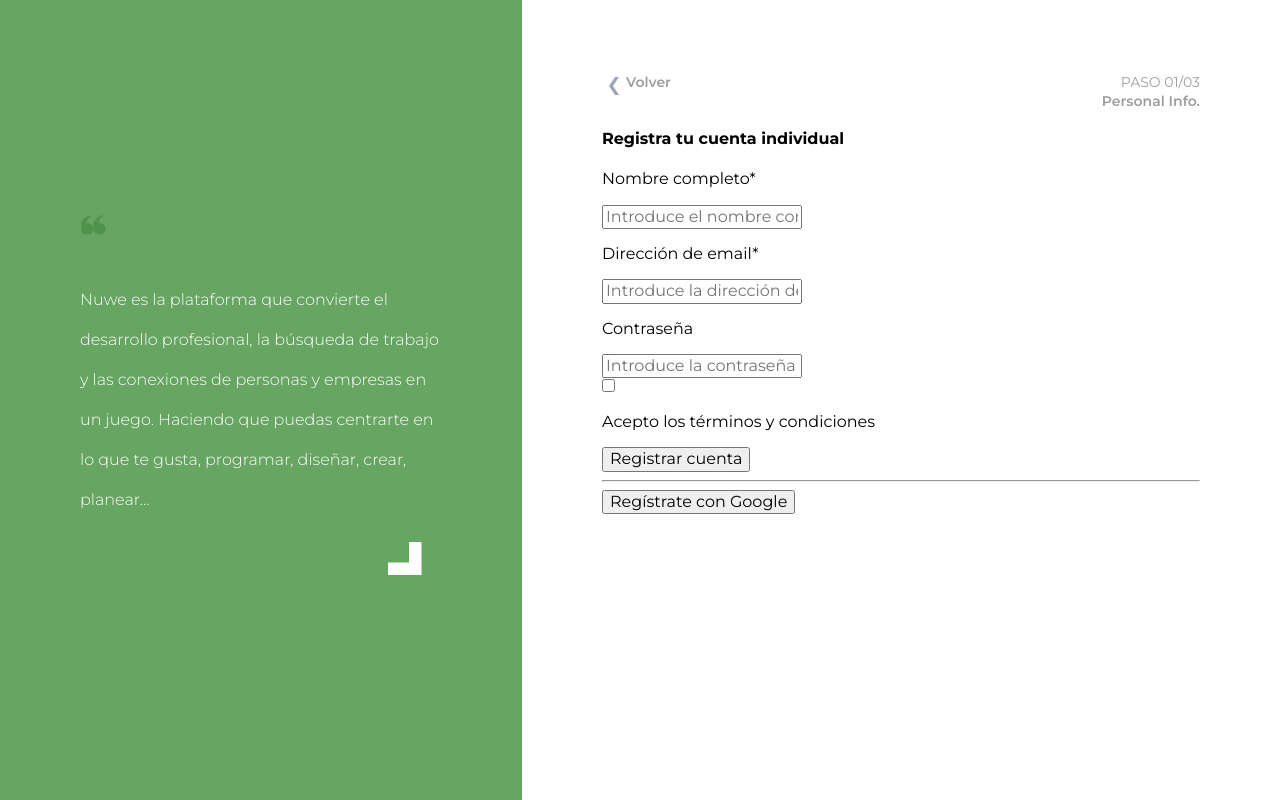
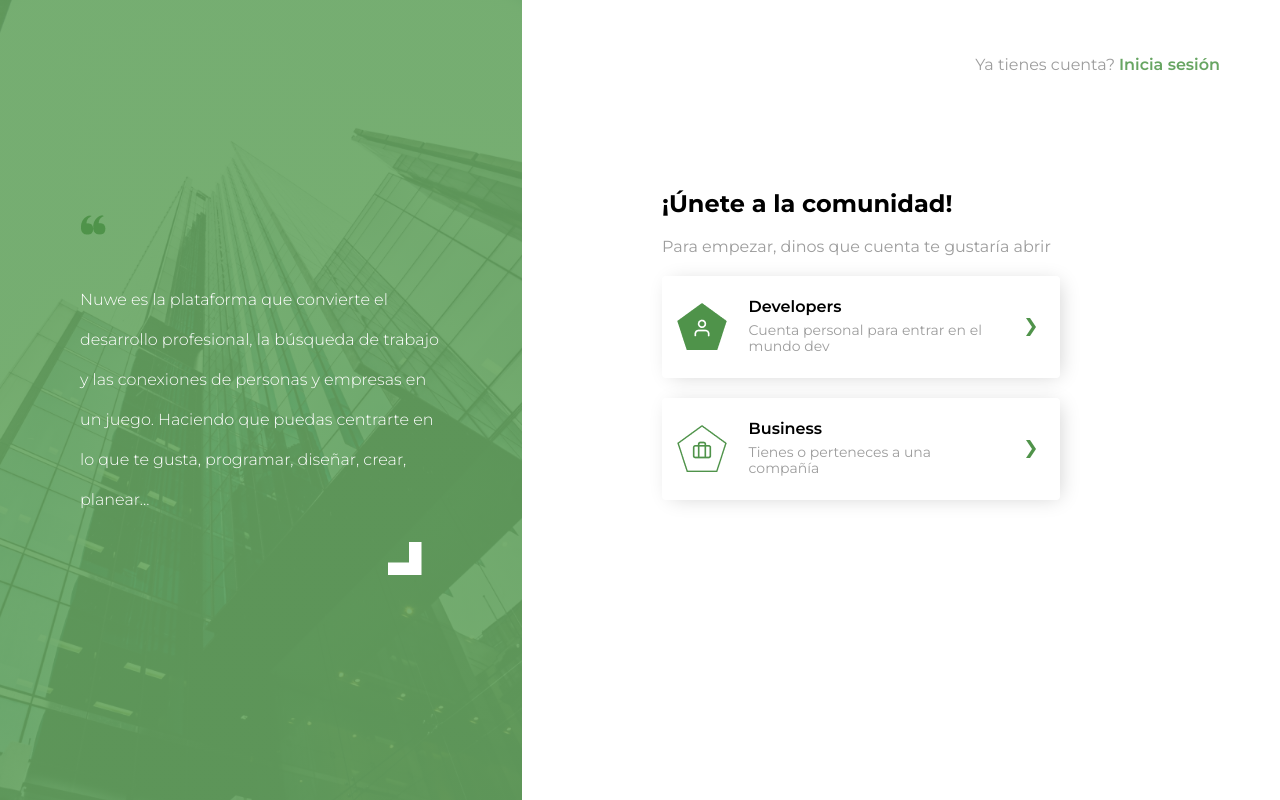
Before and after one commit to Jocalu/mwc-hackaton, a React (Create React App) app: page / in a window 1280 px wide. Built offline with nearby package versions, Linux system fonts and the light colour scheme.

Commit message:
Add Layout image

```diff
--- a/package.json
+++ b/package.json
@@ -10,6 +10,7 @@
     "prop-types": "^15.7.2",
     "react": "^17.0.2",
     "react-dom": "^17.0.2",
+    "react-router-dom": "^5.2.0",
     "react-scripts": "4.0.3",
     "web-vitals": "^1.0.1"
   },
--- a/src/assets/scss/_colors.scss
+++ b/src/assets/scss/_colors.scss
@@ -2,6 +2,7 @@
   "black": #000000,
   "dark-green": #50934a,
   "green": #67a562,
+  "green-opacity": rgba(103, 165, 98, 0.9),
   "grey": #9d9d9d,
   "light-grey": #b5b5b5,
   "light-blue": #f5f9ff,
--- a/src/components/Header/Header.jsx
+++ b/src/components/Header/Header.jsx
@@ -1,20 +1,20 @@
 import React from 'react';
 import './Header.scss';
+import { Link } from 'react-router-dom';
 import { PropTypes } from 'prop-types';
 import arrowIcon from '../../assets/icons/arrow-left.png';
 
 function Header({
-  back, step, stepNumber, headerTitle,
+  back, step, stepNumber, headerTitle, link,
 }) {
   return (
     <main className="header grey-text">
-      <div className="header__back display-center">
+      <Link style={{ textDecoration: 'none', color: 'inherit' }} to={link} className="header__back display-center">
         <img src={arrowIcon} alt="arrow left" />
-        <span>
+        <span className="header__back-text">
           {back}
         </span>
-
-      </div>
+      </Link>
       <div>
         <p className="header__step">{`${step} ${stepNumber}`}</p>
         <p className="header__title">{headerTitle}</p>
--- a/src/components/Header/Header.scss
+++ b/src/components/Header/Header.scss
@@ -5,6 +5,7 @@
   flex-direction: row;
   justify-content: space-between;
   font-size: rem(14px);
+  padding-bottom: rem(20px);
 
   &__back,
   &__title {
--- /dev/null
+++ b/src/components/InputForm/InputForm.scss
@@ -0,0 +1,4 @@
+@import "../../assets/scss/styles";
+
+.input {
+}
--- a/src/components/Layout/Layout.jsx
+++ b/src/components/Layout/Layout.jsx
@@ -1,6 +1,8 @@
 import React from 'react';
 import './Layout.scss';
+import { BrowserRouter as Router, Switch, Route } from 'react-router-dom';
 import constants from '../../constants/constants.json';
+import Landing from '../../pages/Landing/Landing';
 import Register from '../../pages/Register/Register';
 
 const { nuweDescription } = constants;
@@ -8,11 +10,16 @@
 function Layout() {
   return (
     <main className="layout">
-      <div className="layout__figure display-center">
+      <div className="layout__image display-center">
         <p className="layout__text">{nuweDescription}</p>
       </div>
       <div className="layout__content">
-        <Register />
+        <Router>
+          <Switch>
+            <Route exact path="/"><Landing /></Route>
+            <Route exact path="/register"><Register /></Route>
+          </Switch>
+        </Router>
       </div>
     </main>
   );
--- a/src/components/Layout/Layout.scss
+++ b/src/components/Layout/Layout.scss
@@ -5,12 +5,17 @@
   flex-direction: row;
   height: 100vh;
 
-  &__figure {
+  &__image {
     display: none;
 
     @include for-tablet-portrait-up {
       display: flex;
-      background: get-color("green");
+      background-image: linear-gradient(
+          get-color("green-opacity"),
+          get-color("green-opacity")
+        ),
+        url(../../assets/img/Background.png);
+      background-size: cover;
       height: 100vh;
       width: 45%;
     }
--- a/src/pages/Landing/Landing.jsx
+++ b/src/pages/Landing/Landing.jsx
@@ -1,5 +1,6 @@
 import React from 'react';
 import './Landing.scss';
+import { Link } from 'react-router-dom';
 import constants from '../../constants/constants.json';
 import Card from '../../components/Card/Card';
 import userIcon from '../../assets/icons/user.png';
@@ -30,6 +31,7 @@
       <section className="landing__wrapper">
         <h2 className="landing__title">{joinCommunity}</h2>
         <p className="grey-text">{toGetStarted}</p>
+        <Link style={{ textDecoration: 'none', color: 'inherit' }} to="/register">
           <Card
             title={developers}
             description={developersDesc}
@@ -37,6 +39,8 @@
             icon={userIcon}
             iconName="user"
           />
+        </Link>
+        <Link style={{ textDecoration: 'none', color: 'inherit' }} to="/register">
           <Card
             title={business}
             description={businessDesc}
@@ -44,6 +48,7 @@
             polygonIcon={polygonIcon}
             iconName="briefcase"
           />
+        </Link>
       </section>
       <section className="landing__log-in landing__log-in--mobile">
         <p className="landing__log-in-text grey-text">
--- a/src/pages/Register/Register.jsx
+++ b/src/pages/Register/Register.jsx
@@ -23,13 +23,14 @@
   return (
     <main className="register">
       <Header
+        link="/"
         back={back}
         step={step}
         stepNumber="01/03"
         headerTitle={personalInfo}
       />
       <section>
-        <h4>{registerTitle}</h4>
+        <h3>{registerTitle}</h3>
         <p>{fullName}</p>
         <input type="text" placeholder={fullNamePlaceholder} />
 
```
Also changed, not shown: src/components/InputForm/InputForm.jsx (added, +31 -0 lines), 1 other file (tests, documents, lock files or other folders). Lines whose indentation alone changed are shown as unchanged.
